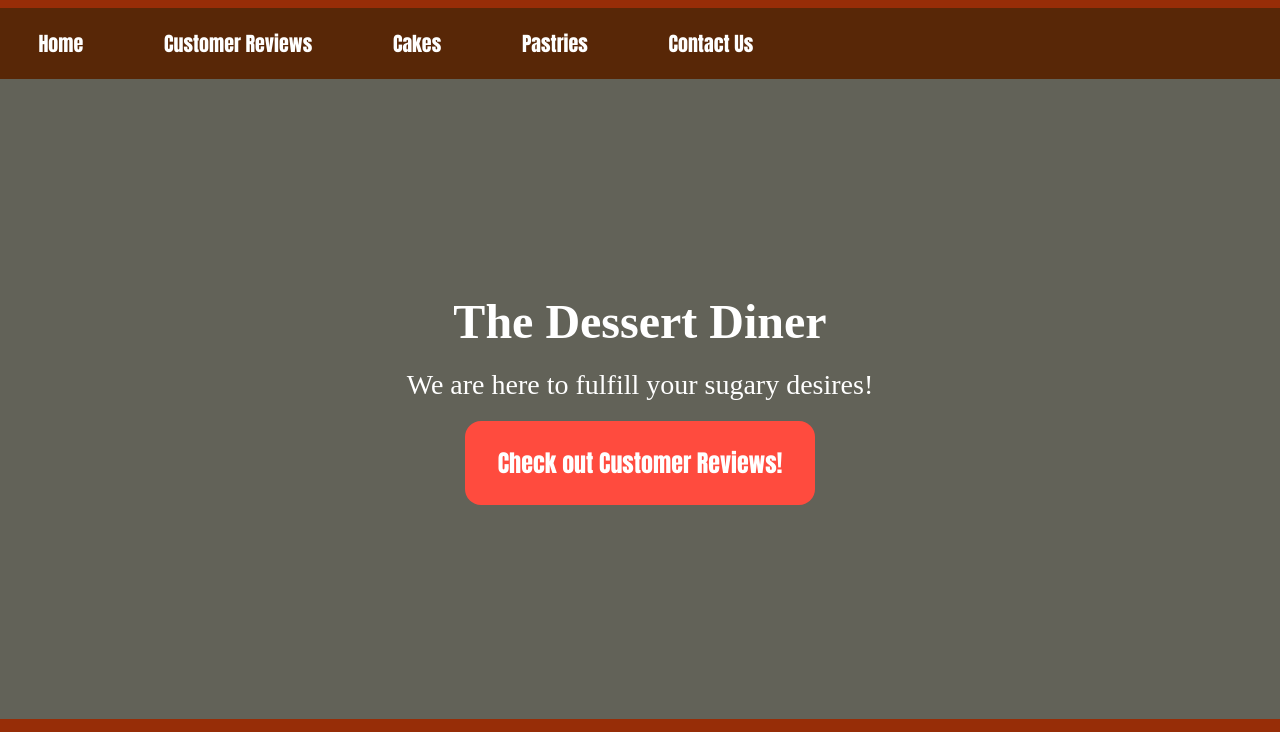
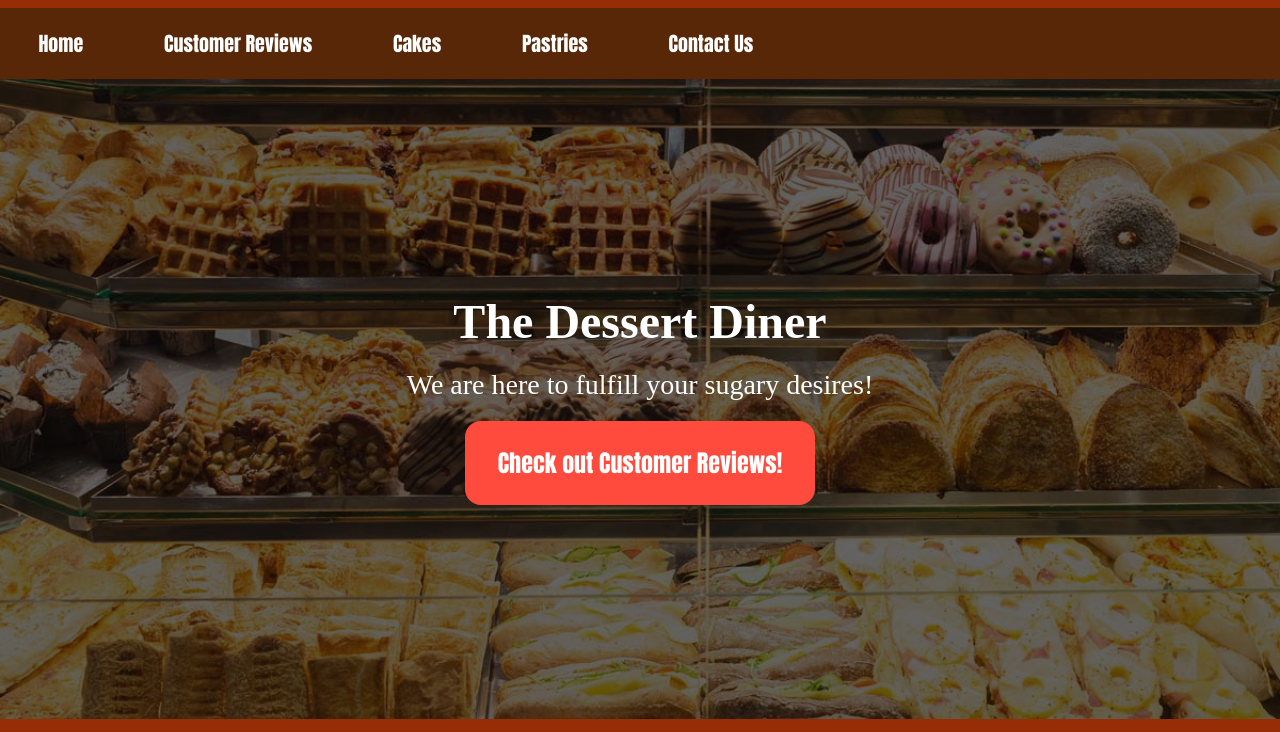
Before and after one commit to Adila-c/Webdesign2021-choudhury, a plain HTML site: page foodwebsite/index.html in a window 1280 px wide. Shown: the part 62-794 px from the top of the page. Drawn offline with Linux system fonts and the light colour scheme.

Commit message:
Add files via upload

```diff
--- a/foodwebsite/css/foodwebsite.css
+++ b/foodwebsite/css/foodwebsite.css
@@ -68,7 +68,7 @@
      margin: auto;
      background: beige;
      /* Image is 3200 x 1800 */
-     background-image: url('images/coverPhoto2.png');
+     background-image: url('../images/coverPhoto2.png');
      background-position: center;
      background-size: cover;
      animation-name: grow;
```
